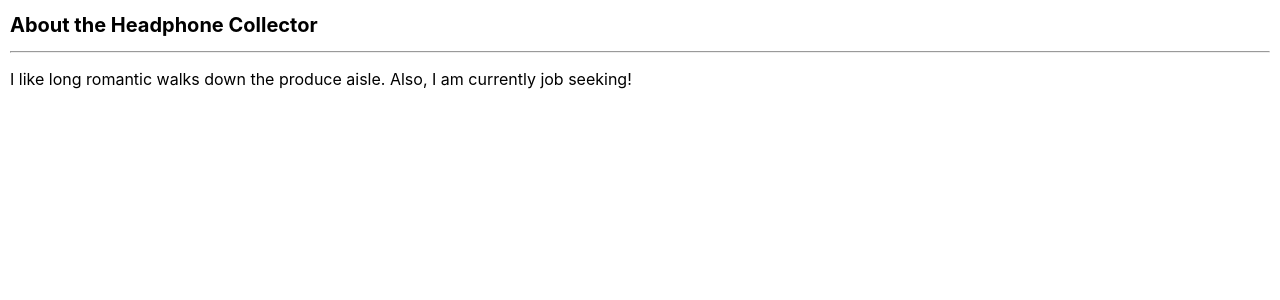
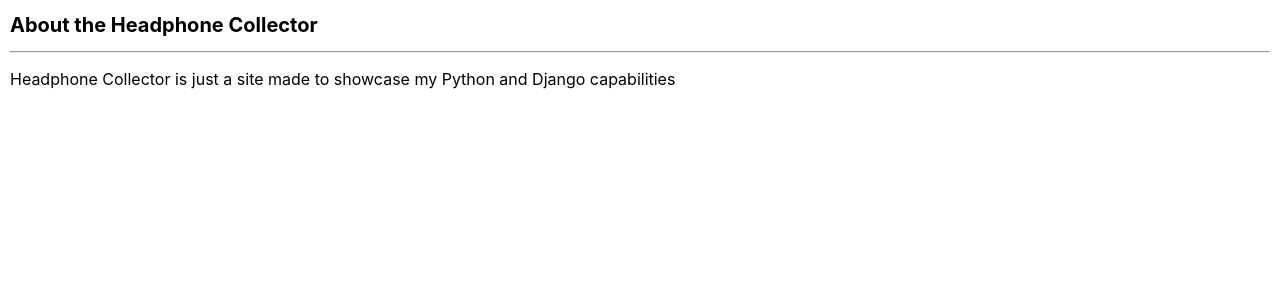
Before and after one commit to IPREM1ERI/headphone-collector-lab, a Django app: page /about/ in a window 1280 px wide. Shown: the part 59-359 px from the top of the page. Run offline with Django 4.2, Linux system fonts and the light colour scheme.

Commit message:
change about page text

```diff
--- a/main_app/templates/about.html
+++ b/main_app/templates/about.html
@@ -5,7 +5,7 @@
 <h1>About the Headphone Collector</h1>
 <hr />
 <p class="page-content">
-  I like long romantic walks down the produce aisle. Also, I am currently job seeking!
+  Headphone Collector is just a site made to showcase my Python and Django capabilities
 </p>
 
 {% endblock %}
--- a/text.txt
+++ /dev/null
@@ -1 +0,0 @@
-<div>Icons made by <a href="https://www.flaticon.com/authors/flat-icons" title="Flat Icons">Flat Icons</a> from <a href="https://www.flaticon.com/" title="Flaticon">www.flaticon.com</a></div><div>Icons made by <a href="https://www.flaticon.com/authors/nhor-phai" title="Nhor Phai">Nhor Phai</a> from <a href="https://www.flaticon.com/" title="Flaticon">www.flaticon.com</a></div><div>Icons made by <a href="https://www.flaticon.com/authors/ultimatearm" title="ultimatearm">ultimatearm</a> from <a href="https://www.flaticon.com/" title="Flaticon">www.flaticon.com</a></div><div>Icons made by <a href="https://www.freepik.com" title="Freepik">Freepik</a> from <a href="https://www.flaticon.com/" title="Flaticon">www.flaticon.com</a></div><div>Icons made by <a href="https://www.flaticon.com/authors/puppie" title="puppie">puppie</a> from <a href="https://www.flaticon.com/" title="Flaticon">www.flaticon.com</a></div>
```
